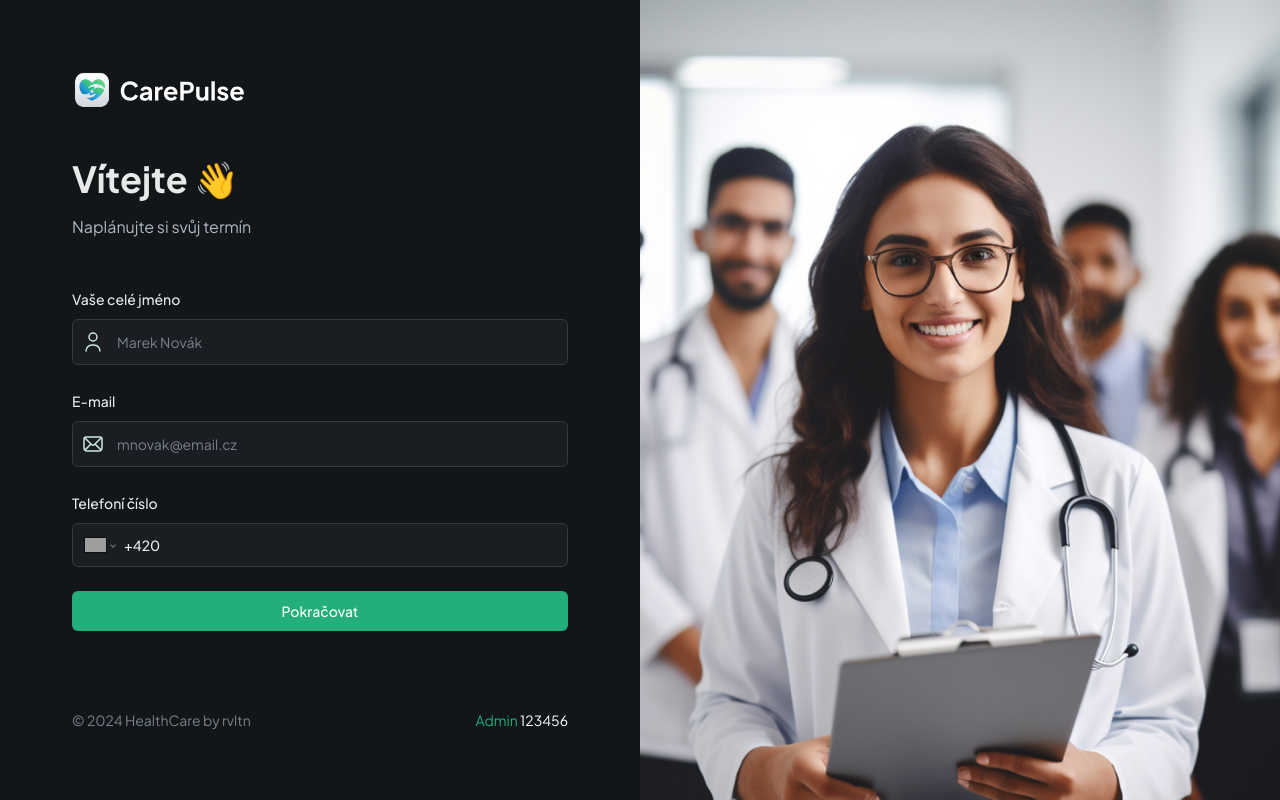
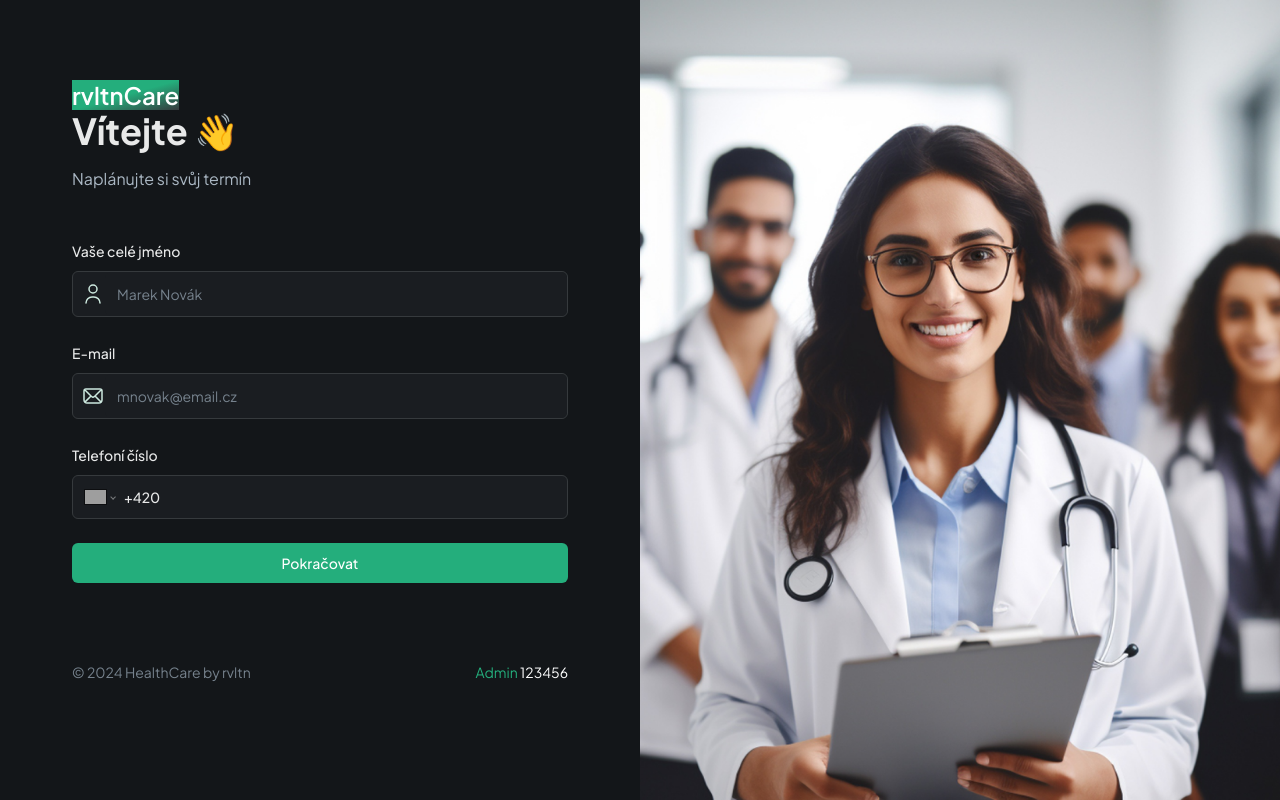
Before and after one commit to oliveross123/rvltn-healthcare, a Next.js app: page / in a window 1280 px wide. Built offline with nearby package versions, Linux system fonts and the light colour scheme; no server answers; grey boxes are pictures that could not be loaded.

Commit message:
rvltnCare logo update

```diff
--- a/app/admin/page.tsx
+++ b/app/admin/page.tsx
@@ -13,13 +13,20 @@ const Admin = async () => {
     <div className="mx-auto flex max-w-7xl flex-col space-y-14">
       <header className="admin-header">
         <Link href="/" className="cursor-pointer">
-          <Image
+          {/* <Image
             src="/assets/icons/logo-full.svg"
             height={32}
             width={162}
             alt="Logo"
             className="h-8 w-fit"
-          />
+          /> */}
+
+          <Link
+            href={"/"}
+            className="-mt-10 text-lg md:text-2xl font-semibold bg-gradient-to-br from-green-500 via-green-500 to-dark-500"
+          >
+            rvltnCare
+          </Link>
         </Link>
 
         <p className="text-16-semibold">Administrátorský panel</p>
--- a/app/page.tsx
+++ b/app/page.tsx
@@ -12,13 +12,21 @@ const Home = ({ searchParams }: SearchParamProps) => {
 
       <section className="remove-scrollbar container my-auto">
         <div className="sub-container max-w-[496px]">
-          <Image
+          {/* <Image
             src="/assets/icons/logo-full.svg"
             height={1000}
             width={1000}
             alt="patient"
             className="mb-12 h-10 w-fit"
-          />
+          /> */}
+          <div className="-mt-10 max-w-[120ox]">
+            <Link
+              href={"/"}
+              className="-mt-10 text-lg md:text-2xl font-semibold bg-gradient-to-br from-green-500 via-green-500 to-dark-500"
+            >
+              rvltnCare
+            </Link>
+          </div>
 
           <PatientForm />
 
```
